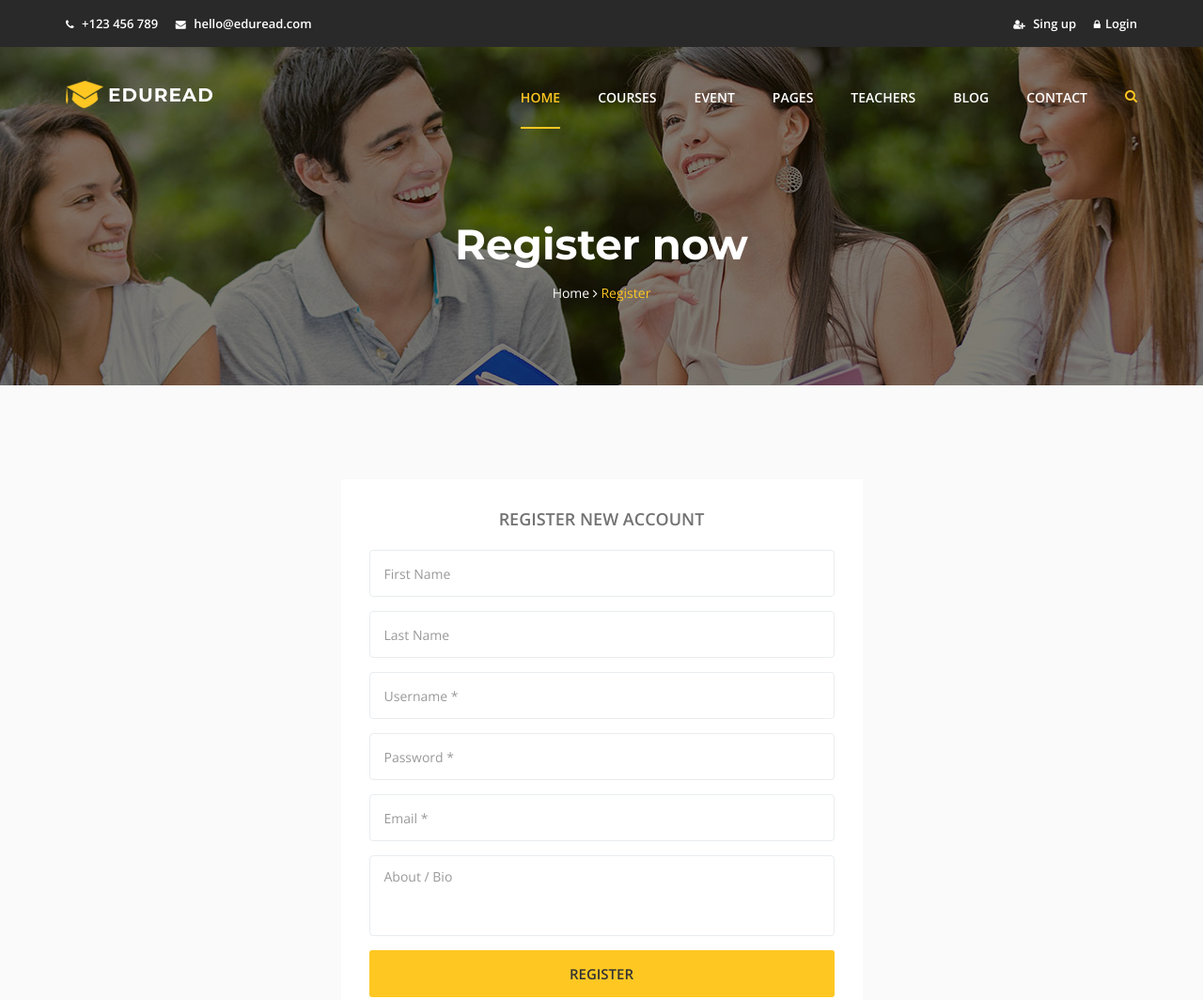
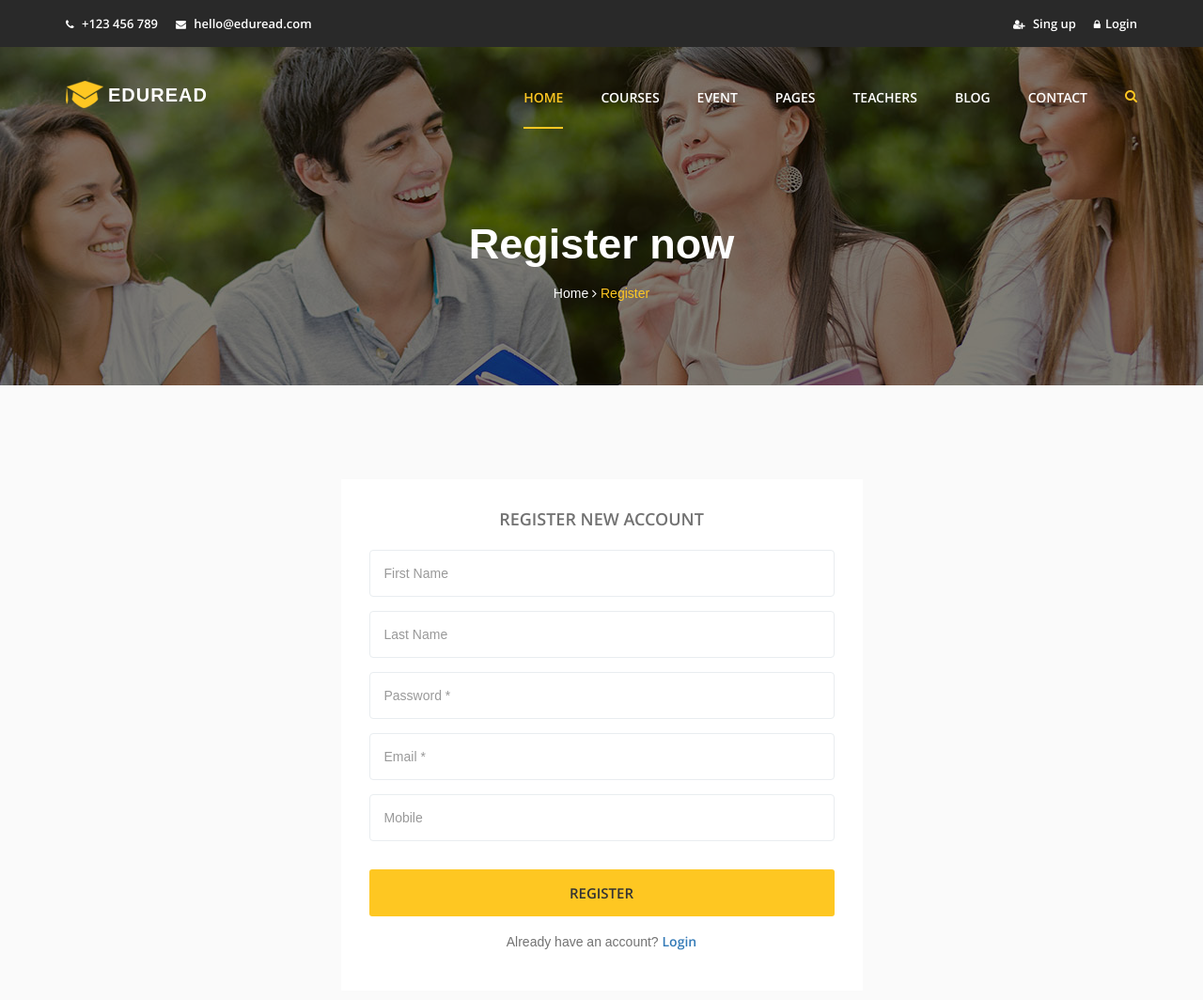
Before and after one commit to shubham18garg/Anytestseries, a plain HTML site: page anytestseries/register.html in a window 1280 px wide. Shown: the top 1064 px of the page at 94% size. Drawn offline with nearby package versions, Linux system fonts and the light colour scheme; a web font is replaced by a local one.

Commit message:
changes done in login and registration page

```diff
--- /dev/null
+++ b/anytestseries/css/assets/s.css
@@ -0,0 +1,192 @@
+/* cyrillic-ext */
+@font-face {
+    font-family: 'Montserrat';
+    font-style: normal;
+    font-weight: 600;
+    src: local('Montserrat SemiBold'), local('Montserrat-SemiBold'), url(https://fonts.gstatic.com/s/montserrat/v14/JTURjIg1_i6t8kCHKm45_bZF3gTD_u50.woff2) format('woff2');
+    unicode-range: U+0460-052F, U+1C80-1C88, U+20B4, U+2DE0-2DFF, U+A640-A69F, U+FE2E-FE2F;
+  }
+  /* cyrillic */
+  @font-face {
+    font-family: 'Montserrat';
+    font-style: normal;
+    font-weight: 600;
+    src: local('Montserrat SemiBold'), local('Montserrat-SemiBold'), url(https://fonts.gstatic.com/s/montserrat/v14/JTURjIg1_i6t8kCHKm45_bZF3g3D_u50.woff2) format('woff2');
+    unicode-range: U+0400-045F, U+0490-0491, U+04B0-04B1, U+2116;
+  }
+  /* vietnamese */
+  @font-face {
+    font-family: 'Montserrat';
+    font-style: normal;
+    font-weight: 600;
+    src: local('Montserrat SemiBold'), local('Montserrat-SemiBold'), url(https://fonts.gstatic.com/s/montserrat/v14/JTURjIg1_i6t8kCHKm45_bZF3gbD_u50.woff2) format('woff2');
+    unicode-range: U+0102-0103, U+0110-0111, U+0128-0129, U+0168-0169, U+01A0-01A1, U+01AF-01B0, U+1EA0-1EF9, U+20AB;
+  }
+  /* latin-ext */
+  @font-face {
+    font-family: 'Montserrat';
+    font-style: normal;
+    font-weight: 600;
+    src: local('Montserrat SemiBold'), local('Montserrat-SemiBold'), url(https://fonts.gstatic.com/s/montserrat/v14/JTURjIg1_i6t8kCHKm45_bZF3gfD_u50.woff2) format('woff2');
+    unicode-range: U+0100-024F, U+0259, U+1E00-1EFF, U+2020, U+20A0-20AB, U+20AD-20CF, U+2113, U+2C60-2C7F, U+A720-A7FF;
+  }
+  /* latin */
+  @font-face {
+    font-family: 'Montserrat';
+    font-style: normal;
+    font-weight: 600;
+    src: local('Montserrat SemiBold'), local('Montserrat-SemiBold'), url(https://fonts.gstatic.com/s/montserrat/v14/JTURjIg1_i6t8kCHKm45_bZF3gnD_g.woff2) format('woff2');
+    unicode-range: U+0000-00FF, U+0131, U+0152-0153, U+02BB-02BC, U+02C6, U+02DA, U+02DC, U+2000-206F, U+2074, U+20AC, U+2122, U+2191, U+2193, U+2212, U+2215, U+FEFF, U+FFFD;
+  }
+  /* cyrillic-ext */
+  @font-face {
+    font-family: 'Montserrat';
+    font-style: normal;
+    font-weight: 700;
+    src: local('Montserrat Bold'), local('Montserrat-Bold'), url(https://fonts.gstatic.com/s/montserrat/v14/JTURjIg1_i6t8kCHKm45_dJE3gTD_u50.woff2) format('woff2');
+    unicode-range: U+0460-052F, U+1C80-1C88, U+20B4, U+2DE0-2DFF, U+A640-A69F, U+FE2E-FE2F;
+  }
+  /* cyrillic */
+  @font-face {
+    font-family: 'Montserrat';
+    font-style: normal;
+    font-weight: 700;
+    src: local('Montserrat Bold'), local('Montserrat-Bold'), url(https://fonts.gstatic.com/s/montserrat/v14/JTURjIg1_i6t8kCHKm45_dJE3g3D_u50.woff2) format('woff2');
+    unicode-range: U+0400-045F, U+0490-0491, U+04B0-04B1, U+2116;
+  }
+  /* vietnamese */
+  @font-face {
+    font-family: 'Montserrat';
+    font-style: normal;
+    font-weight: 700;
+    src: local('Montserrat Bold'), local('Montserrat-Bold'), url(https://fonts.gstatic.com/s/montserrat/v14/JTURjIg1_i6t8kCHKm45_dJE3gbD_u50.woff2) format('woff2');
+    unicode-range: U+0102-0103, U+0110-0111, U+0128-0129, U+0168-0169, U+01A0-01A1, U+01AF-01B0, U+1EA0-1EF9, U+20AB;
+  }
+  /* latin-ext */
+  @font-face {
+    font-family: 'Montserrat';
+    font-style: normal;
+    font-weight: 700;
+    src: local('Montserrat Bold'), local('Montserrat-Bold'), url(https://fonts.gstatic.com/s/montserrat/v14/JTURjIg1_i6t8kCHKm45_dJE3gfD_u50.woff2) format('woff2');
+    unicode-range: U+0100-024F, U+0259, U+1E00-1EFF, U+2020, U+20A0-20AB, U+20AD-20CF, U+2113, U+2C60-2C7F, U+A720-A7FF;
+  }
+  /* latin */
+  @font-face {
+    font-family: 'Montserrat';
+    font-style: normal;
+    font-weight: 700;
+    src: local('Montserrat Bold'), local('Montserrat-Bold'), url(https://fonts.gstatic.com/s/montserrat/v14/JTURjIg1_i6t8kCHKm45_dJE3gnD_g.woff2) format('woff2');
+    unicode-range: U+0000-00FF, U+0131, U+0152-0153, U+02BB-02BC, U+02C6, U+02DA, U+02DC, U+2000-206F, U+2074, U+20AC, U+2122, U+2191, U+2193, U+2212, U+2215, U+FEFF, U+FFFD;
+  }
+  /* cyrillic-ext */
+  @font-face {
+    font-family: 'Open Sans';
+    font-style: normal;
+    font-weight: 400;
+    src: local('Open Sans Regular'), local('OpenSans-Regular'), url(https://fonts.gstatic.com/s/opensans/v17/mem8YaGs126MiZpBA-UFWJ0bbck.woff2) format('woff2');
+    unicode-range: U+0460-052F, U+1C80-1C88, U+20B4, U+2DE0-2DFF, U+A640-A69F, U+FE2E-FE2F;
+  }
+  /* cyrillic */
+  @font-face {
+    font-family: 'Open Sans';
+    font-style: normal;
+    font-weight: 400;
+    src: local('Open Sans Regular'), local('OpenSans-Regular'), url(https://fonts.gstatic.com/s/opensans/v17/mem8YaGs126MiZpBA-UFUZ0bbck.woff2) format('woff2');
+    unicode-range: U+0400-045F, U+0490-0491, U+04B0-04B1, U+2116;
+  }
+  /* greek-ext */
+  @font-face {
+    font-family: 'Open Sans';
+    font-style: normal;
+    font-weight: 400;
+    src: local('Open Sans Regular'), local('OpenSans-Regular'), url(https://fonts.gstatic.com/s/opensans/v17/mem8YaGs126MiZpBA-UFWZ0bbck.woff2) format('woff2');
+    unicode-range: U+1F00-1FFF;
+  }
+  /* greek */
+  @font-face {
+    font-family: 'Open Sans';
+    font-style: normal;
+    font-weight: 400;
+    src: local('Open Sans Regular'), local('OpenSans-Regular'), url(https://fonts.gstatic.com/s/opensans/v17/mem8YaGs126MiZpBA-UFVp0bbck.woff2) format('woff2');
+    unicode-range: U+0370-03FF;
+  }
+  /* vietnamese */
+  @font-face {
+    font-family: 'Open Sans';
+    font-style: normal;
+    font-weight: 400;
+    src: local('Open Sans Regular'), local('OpenSans-Regular'), url(https://fonts.gstatic.com/s/opensans/v17/mem8YaGs126MiZpBA-UFWp0bbck.woff2) format('woff2');
+    unicode-range: U+0102-0103, U+0110-0111, U+0128-0129, U+0168-0169, U+01A0-01A1, U+01AF-01B0, U+1EA0-1EF9, U+20AB;
+  }
+  /* latin-ext */
+  @font-face {
+    font-family: 'Open Sans';
+    font-style: normal;
+    font-weight: 400;
+    src: local('Open Sans Regular'), local('OpenSans-Regular'), url(https://fonts.gstatic.com/s/opensans/v17/mem8YaGs126MiZpBA-UFW50bbck.woff2) format('woff2');
+    unicode-range: U+0100-024F, U+0259, U+1E00-1EFF, U+2020, U+20A0-20AB, U+20AD-20CF, U+2113, U+2C60-2C7F, U+A720-A7FF;
+  }
+  /* latin */
+  @font-face {
+    font-family: 'Open Sans';
+    font-style: normal;
+    font-weight: 400;
+    src: local('Open Sans Regular'), local('OpenSans-Regular'), url(https://fonts.gstatic.com/s/opensans/v17/mem8YaGs126MiZpBA-UFVZ0b.woff2) format('woff2');
+    unicode-range: U+0000-00FF, U+0131, U+0152-0153, U+02BB-02BC, U+02C6, U+02DA, U+02DC, U+2000-206F, U+2074, U+20AC, U+2122, U+2191, U+2193, U+2212, U+2215, U+FEFF, U+FFFD;
+  }
+  /* cyrillic-ext */
+  @font-face {
+    font-family: 'Open Sans';
+    font-style: normal;
+    font-weight: 600;
+    src: local('Open Sans SemiBold'), local('OpenSans-SemiBold'), url(https://fonts.gstatic.com/s/opensans/v17/mem5YaGs126MiZpBA-UNirkOX-hpOqc.woff2) format('woff2');
+    unicode-range: U+0460-052F, U+1C80-1C88, U+20B4, U+2DE0-2DFF, U+A640-A69F, U+FE2E-FE2F;
+  }
+  /* cyrillic */
+  @font-face {
+    font-family: 'Open Sans';
+    font-style: normal;
+    font-weight: 600;
+    src: local('Open Sans SemiBold'), local('OpenSans-SemiBold'), url(https://fonts.gstatic.com/s/opensans/v17/mem5YaGs126MiZpBA-UNirkOVuhpOqc.woff2) format('woff2');
+    unicode-range: U+0400-045F, U+0490-0491, U+04B0-04B1, U+2116;
+  }
+  /* greek-ext */
+  @font-face {
+    font-family: 'Open Sans';
+    font-style: normal;
+    font-weight: 600;
+    src: local('Open Sans SemiBold'), local('OpenSans-SemiBold'), url(https://fonts.gstatic.com/s/opensans/v17/mem5YaGs126MiZpBA-UNirkOXuhpOqc.woff2) format('woff2');
+    unicode-range: U+1F00-1FFF;
+  }
+  /* greek */
+  @font-face {
+    font-family: 'Open Sans';
+    font-style: normal;
+    font-weight: 600;
+    src: local('Open Sans SemiBold'), local('OpenSans-SemiBold'), url(https://fonts.gstatic.com/s/opensans/v17/mem5YaGs126MiZpBA-UNirkOUehpOqc.woff2) format('woff2');
+    unicode-range: U+0370-03FF;
+  }
+  /* vietnamese */
+  @font-face {
+    font-family: 'Open Sans';
+    font-style: normal;
+    font-weight: 600;
+    src: local('Open Sans SemiBold'), local('OpenSans-SemiBold'), url(https://fonts.gstatic.com/s/opensans/v17/mem5YaGs126MiZpBA-UNirkOXehpOqc.woff2) format('woff2');
+    unicode-range: U+0102-0103, U+0110-0111, U+0128-0129, U+0168-0169, U+01A0-01A1, U+01AF-01B0, U+1EA0-1EF9, U+20AB;
+  }
+  /* latin-ext */
+  @font-face {
+    font-family: 'Open Sans';
+    font-style: normal;
+    font-weight: 600;
+    src: local('Open Sans SemiBold'), local('OpenSans-SemiBold'), url(https://fonts.gstatic.com/s/opensans/v17/mem5YaGs126MiZpBA-UNirkOXOhpOqc.woff2) format('woff2');
+    unicode-range: U+0100-024F, U+0259, U+1E00-1EFF, U+2020, U+20A0-20AB, U+20AD-20CF, U+2113, U+2C60-2C7F, U+A720-A7FF;
+  }
+  /* latin */
+  @font-face {
+    font-family: 'Open Sans';
+    font-style: normal;
+    font-weight: 600;
+    src: local('Open Sans SemiBold'), local('OpenSans-SemiBold'), url(https://fonts.gstatic.com/s/opensans/v17/mem5YaGs126MiZpBA-UNirkOUuhp.woff2) format('woff2');
+    unicode-range: U+0000-00FF, U+0131, U+0152-0153, U+02BB-02BC, U+02C6, U+02DA, U+02DC, U+2000-206F, U+2074, U+20AC, U+2122, U+2191, U+2193, U+2212, U+2215, U+FEFF, U+FFFD;
+  }
--- a/anytestseries/register.html
+++ b/anytestseries/register.html
@@ -14,7 +14,7 @@
     <!-- Font Awesome -->
     <link rel="stylesheet" href="css/assets/font-awesome.min.css">
     <!-- Google Fonts -->
-	<link href="https://fonts.googleapis.com/css?family=Montserrat:600,700%7COpen+Sans:400,600" rel="stylesheet">
+	<link href="css/assets/s.css"rel="stylesheet">
 	<!-- Popup -->
 	<link href="css/assets/magnific-popup.css" rel="stylesheet">
 	<!-- Slick Slider -->
@@ -192,11 +192,38 @@
 
 
 <!-- Teachers Area section -->
+<script>
+function GEEKFORGEEKS()
+{
+var email = document.forms["RegForm"]["EMail"];
+var password=document.forms["RegForm"]["Pass"];
+
+
+
+var mailformat = /^\w+([\.-]?\w+)*@\w+([\.-]?\w+)*(\.\w{2,3})+$/;
+if(email.value.match(mailformat))
+{
+
+return true;
+}
+else
+{
+alert("You have entered an invalid email address!");
+
+return false;
+}
+
+
+
+}
+</script>
+
+
 <section class="register-area">
 	<div class="container">
 		<div class="row">
 			<div class="col-sm-6 col-sm-offset-3">
-				<form action="#" class="learnpro-register-form">
+				<form  action="/login.html" name="RegForm" onsubmit="return GEEKFORGEEKS()" method="post" class="learnpro-register-form">
 					<p class="lead">Register New Account</p>
 					<div class="form-group">
 					 	<input autocomplete="off" class="form-control" placeholder="First Name" type="text">
@@ -204,20 +231,22 @@
 					<div class="form-group">
 					 	<input autocomplete="off" class="form-control" placeholder="Last Name" type="text">
 					</div>
-					<div class="form-group">
-					  	<input autocomplete="off" class="required form-control" placeholder="Username *" type="text">
+
+<div class="form-group">
+					  <input class="required form-control" placeholder="Password *"  type="password" name="Pass" required minlength="4">
 					</div>
 					<div class="form-group">
-					  <input class="required form-control" placeholder="Password *"  type="password">
+					 	<input class="required form-control" placeholder="Email *" type="email" name="EMail">
 					</div>
-					<div class="form-group">
-					 	<input class="required form-control" placeholder="Email *" type="email">
+
+<div class="form-group">
+					 	<input class="required form-control" placeholder="Mobile" type="tel" minlength="10" maxlength="10" pattern="[6789][0-9]{9}$" name="mobile" id="mobile" >
 					</div>
-					<textarea class="form-control" placeholder="About / Bio" name="bio" rows="3" style="resize: none;"></textarea>
+<div class="form-group register-btn">
+					 	<input type="submit"class="btn btn-primary btn-lg name="Submit" value="Register">
+					</div>
 
-					<div class="form-group register-btn">
-					 	<submit class="btn btn-primary btn-lg">Register</submit>
-					</div>
+					<center><p>Already have an account? <a href="login.html"><strong>Login</strong></a></p>	</center>
 				</form>
 			</div>
 		</div>
```
Also changed, not shown: anytestseries/login.html (+5 -4 lines).
